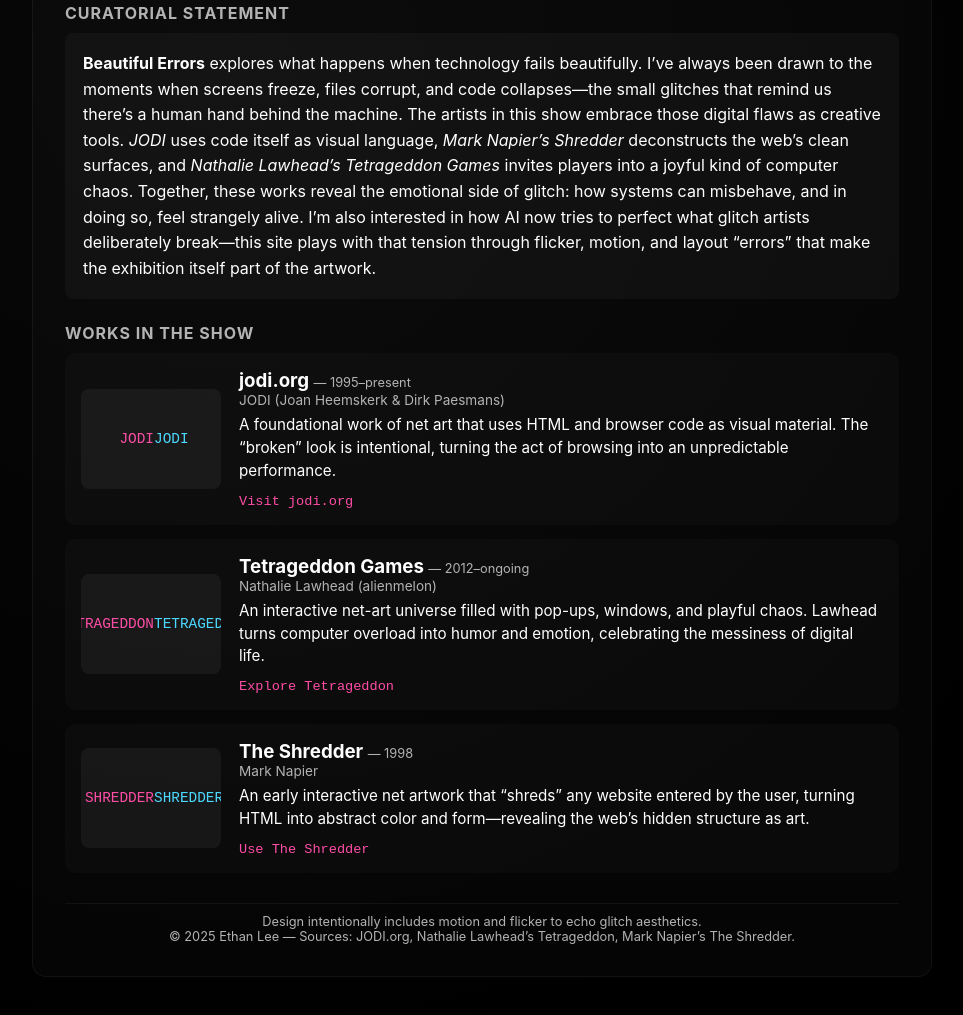
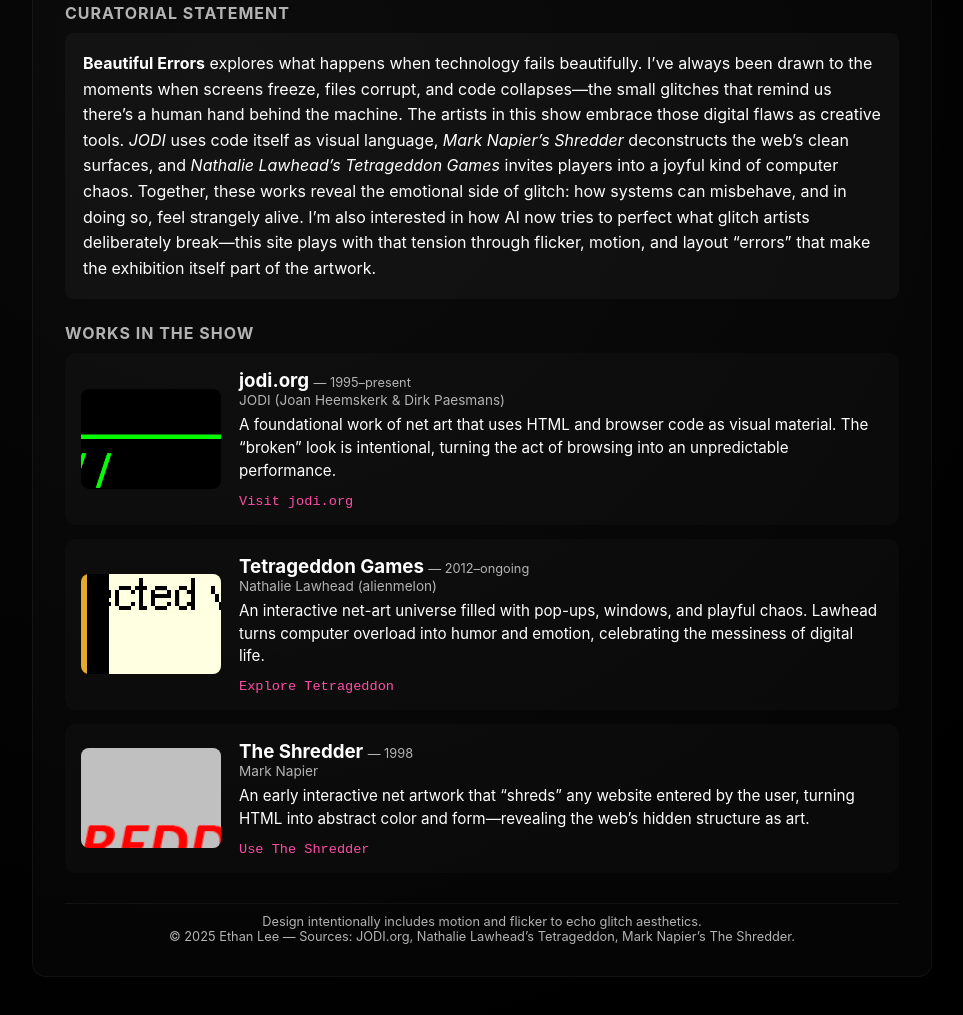
Before and after one commit to el942-2/Net-art-exhibition, a plain HTML site: page index.html in a window 1280 px wide. Shown: the part 171-1186 px from the top of the page, without its empty margins (158-1121 px from the left). Drawn offline with Linux system fonts and the light colour scheme.

Commit message:
Update index.html

```diff
--- a/index.html
+++ b/index.html
@@ -27,9 +27,8 @@
 
      <!-- JODI -->
 <article class="work">
-        <div class="work-visual glitch-box">
-          <div class="glitch-layer">JODI</div>
-          <div class="glitch-layer">JODI</div>
+  <div class="work-visual">
+    <img src="images/jodi.png" alt="Screenshot of jodi.org website" />
   </div>
   <div class="work-meta">
     <h3>jodi.org <span class="muted">— 1995–present</span></h3>
@@ -41,9 +40,8 @@
 
 <!-- Tetrageddon -->
 <article class="work">
-        <div class="work-visual glitch-box">
-          <div class="glitch-layer">TETRAGEDDON</div>
-          <div class="glitch-layer">TETRAGEDDON</div>
+  <div class="work-visual">
+    <img src="images/tetrageddon.png" alt="Screenshot of Tetrageddon Games" />
   </div>
   <div class="work-meta">
     <h3>Tetrageddon Games <span class="muted">— 2012–ongoing</span></h3>
@@ -55,9 +53,8 @@
 
 <!-- The Shredder -->
 <article class="work">
-        <div class="work-visual glitch-box">
-          <div class="glitch-layer">SHREDDER</div>
-          <div class="glitch-layer">SHREDDER</div>
+  <div class="work-visual">
+    <img src="images/shredder.png" alt="Screenshot of Mark Napier’s The Shredder" />
   </div>
   <div class="work-meta">
     <h3>The Shredder <span class="muted">— 1998</span></h3>
@@ -66,7 +63,6 @@
     <p><a class="link" href="https://potatoland.org/shredder/" target="_blank" rel="noopener">Use The Shredder</a></p>
   </div>
 </article>
-    </section>
 
     <footer class="foot">
       <p>Design intentionally includes motion and flicker to echo glitch aesthetics.</p>
```
Lines whose indentation alone changed are shown as unchanged.
